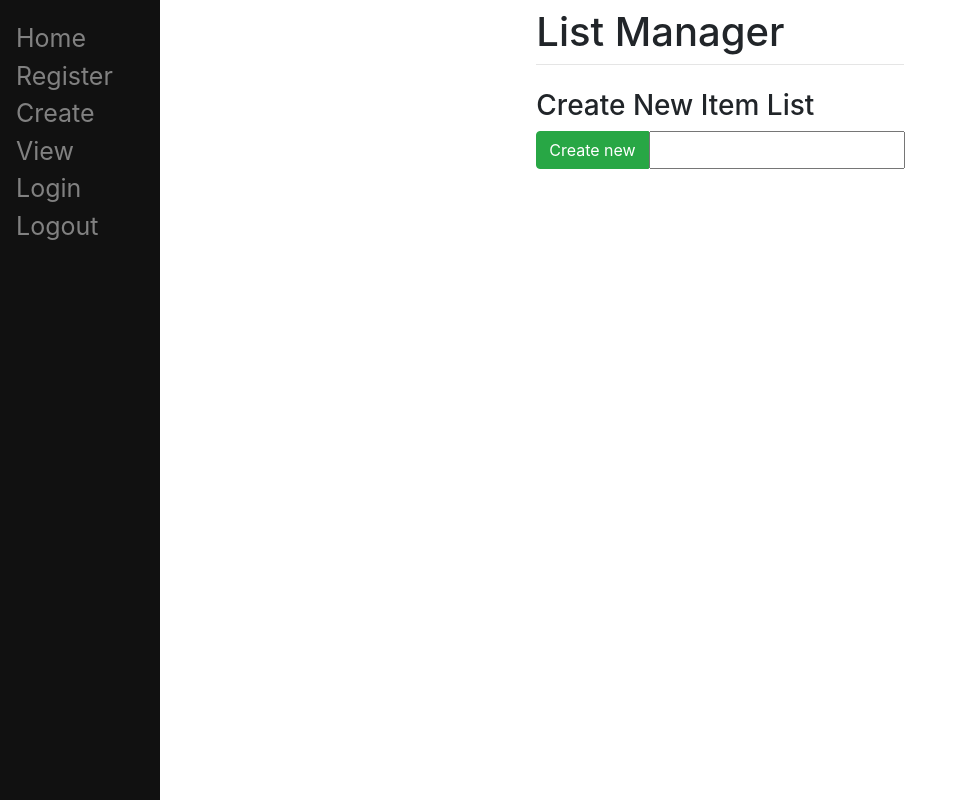
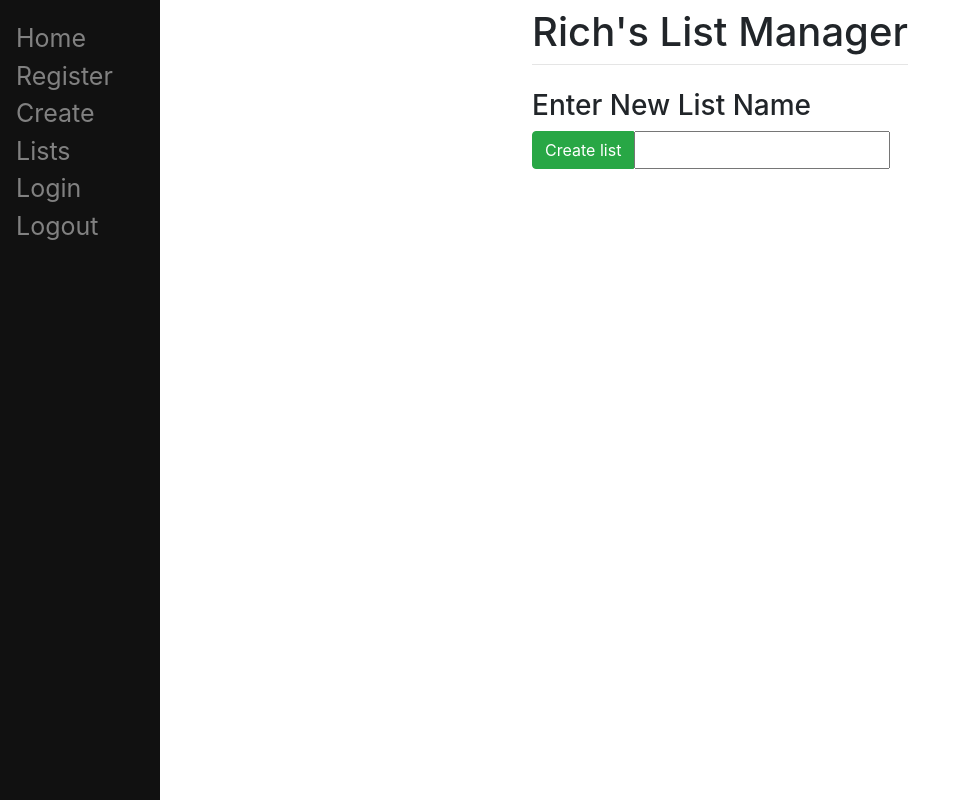
Before and after one commit to leblancr/dfb_full_tutorial, a Django app: page /create/ in a window 1280 px wide. Shown: the whole page, without its empty margins (0-955 px from the left). Run offline with Django 4.2, Linux system fonts and the light colour scheme; a user stored in the database is signed in.

```diff
--- a/mysite/main/models.py
+++ b/mysite/main/models.py
@@ -1,8 +1,10 @@
 from django.db import models
+from django.contrib.auth.models import User
 
 
 # Create your models here.
 class ToDoList(models.Model):
+    user = models.ForeignKey(User, on_delete=models.CASCADE, related_name="todolist", null=True)
     name = models.CharField(max_length=200)
     objects = models.Manager()
 
--- a/mysite/main/templates/main/base.html
+++ b/mysite/main/templates/main/base.html
@@ -30,6 +30,8 @@
             padding:0px 10px;
         }
 
+        h1 {text-align: center;}
+
     </style>
 
     <meta charset="UTF-8">
@@ -41,14 +43,18 @@
     <a href="/home">Home</a>
     <a href="/register">Register</a>
     <a href="/create">Create</a>
-    <a href="/1">View</a>
+    <a href="/lists">Lists</a>
     <a href="/login">Login</a>
     <a href="/logout">Logout</a>
 </div>
 <div id="content", name="content", class="main">
     <div class="row justify-content-center">
         <div>
-            <h1 class="mt-2">List Manager</h1>
+            {% if user.id %}
+                <h1 class="mt-2">{{user|capfirst}}'s List Manager</h1>
+            {% else %}
+                <h1 class="mt-2">List Manager</h1>
+            {% endif %}
             <hr class="mt-0 mb-4">
             {% if user.is_authenticated %}
                 {% block content %}
--- a/mysite/main/templates/main/create.html
+++ b/mysite/main/templates/main/create.html
@@ -2,12 +2,12 @@
 {% block title %}Create List{% endblock %}
 
 {% block content %}
-<h3>Create New Item List</h3>
+<h3>Enter New List Name</h3>
 <form method="post" action="/create/" class="form-group">
     {% csrf_token %}
     <div class="input-group mb-3">
         <div class="input-group-prepend">
-            <button type="submit", name="save" class="btn btn-success">Create new</button>
+            <button type="submit", name="save" class="btn btn-success">Create list</button>
             {{form.name}}
         </div>
     </div>
--- a/mysite/main/urls.py
+++ b/mysite/main/urls.py
@@ -1,11 +1,11 @@
 from django.urls import path
 from . import views
 
-# this path/url in browser, runs next function in views.py
+# Tells what functions to run, this path/url in browser, runs next function in views.py
 urlpatterns = [
     path("<int:id>/", views.index, name="index"),
     path("", views.home, name="home"),
     path("home/", views.home, name="home"),
     path("create/", views.create, name="create"),
-
+    path("lists/", views.lists, name="lists"),
 ]
--- a/mysite/main/views.py
+++ b/mysite/main/views.py
@@ -13,31 +13,51 @@ def index(response, id):
     print('response.user', response.user)
     print('response.user.is_authenticated', response.user.is_authenticated)
     print('response.method', response.method)
+    print('ToDoList.objects', dir(ToDoList.objects))
+    print('ToDoList.objects.get(id=id)', ToDoList.objects.get(id=id))
 
-    ls = ToDoList.objects.get(id=id)  # get a list
+    user_list = ToDoList.objects.get(id=id)  # get user's list
 
-    if response.method == "POST":
-        print('response.POST', response.POST)
-        if response.POST.get("save_check_button"):
-            print('ls.item_set.all()', ls.item_set.all())
-            for item in ls.item_set.all():
-                print('item', item)
-                print('item.complete', item.complete)
-                if response.POST.get("check_button_" + str(item.id)) == "clicked":
-                    item.complete = True
+    print('user_list', user_list)
+    print('type user_list', type(user_list))
+    print('dir user_list', dir(user_list))
+    print('user_list.item_set', user_list.item_set)
+    print('user_list.item_set.all()', user_list.item_set.all())
+
+    print('response', response)
+    print('response.user', response.user)
+    print('response.user.todolist', response.user.todolist)
+    print('response.user.todolist.all()', response.user.todolist.all())
+
+    # If adding a new item it's a POST, also POST if clicking the Delete checked button
+    if response.user.todolist.all():
+        if response.method == "POST":
+            print('response.POST', response.POST)
+            print('response.POST.get("save_check_button")', response.POST.get("save_check_button"))
+            if response.POST.get("save_check_button"):
+                print('user_list.item_set.all()', user_list.item_set.all())
+                # Display all items in the list
+                for item in user_list.item_set.all():
+                    print('item', item)
+                    print('item.complete', item.complete)
+                    if response.POST.get("check_button_" + str(item.id)) == "clicked":
+                        # delete here
+                        # item.complete = True
+                        print('dir(item)', dir(item))
+                        item.delete()
+                    else:
+                        item.complete = False
+
+                        item.save()
+            elif response.POST.get("new_item_input"):
+                txt = response.POST.get("new_item_input")  # input box
+
+                if len(txt) > 2:
+                    user_list.item_set.create(text=txt, complete=False)
                 else:
-                    item.complete = False
-
-                item.save()
-        elif response.POST.get("new_item_input"):
-            txt = response.POST.get("new_item_input")  # input box
-
-            if len(txt) > 2:
-                ls.item_set.create(text=txt, complete=False)
-            else:
-                print("invalid")
-
-    return render(response, "main/list.html", {"ls": ls})  # dict key shows on html
+                    print("invalid")
+        return render(response, "main/items.html", {"user_list": user_list})  # dict key shows on html
+    return render(response, "main/items.html", {})
 
 
 def home(response):
@@ -59,12 +79,18 @@ def create(response):
         if form.is_valid():
             form_name = form.cleaned_data["name"]
             print("form_name", form_name)
-            todo_list = ToDoList(name=form_name)
-            todo_list.save()
-            print("todo_list.name", todo_list.name)
+            todolist = ToDoList(name=form_name)
+            todolist.save()
+            print("todo_list.name", todolist.name)
             print(ToDoList.objects.all())
-            print(f"/{todo_list.id}" )
-            return HttpResponseRedirect('/' + str(todo_list.id))
+            print(f"/{todolist.id}" )
+            response.user.todolist.add(todolist)
+
+        return HttpResponseRedirect('/' + str(todolist.id))
     else:
         form = CreateNewList()
     return render(response, "main/create.html", {"form": form})
+
+
+def lists(response):
+    return render(response, "main/lists.html", {})
--- a/mysite/mysite/urls.py
+++ b/mysite/mysite/urls.py
@@ -18,6 +18,7 @@ from django.contrib import admin
 from django.urls import path, include
 from register import views as v
 
+# These are typed in browser
 urlpatterns = [
     path('admin/', admin.site.urls),
     path('register/', v.register, name="register"),
```
Also changed, not shown: mysite/main/templates/main/items.html (renamed from mysite/main/templates/main/list.html, +6 -4 lines), mysite/main/templates/main/lists.html (added, +11 -0 lines), README.md, mysite/db.sqlite3, mysite/main/migrations/0001_initial.py.
